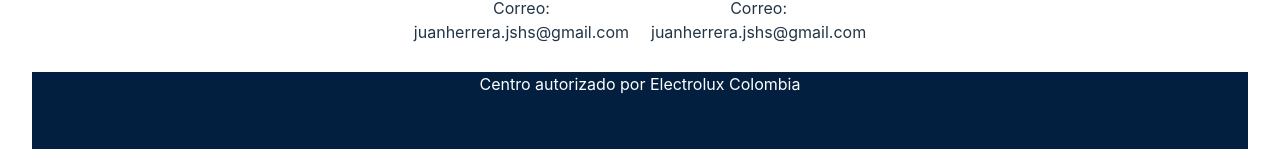
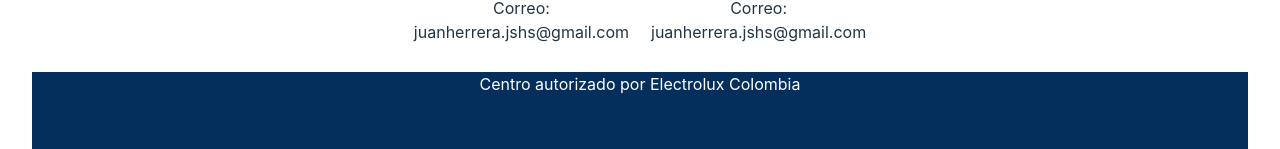
Before and after one commit to Sebash12/Globalelctro, a React (Vite) app: page /contact-us in a window 1280 px wide. Shown: the part 772-921 px from the top of the page. Built offline with nearby package versions, Linux system fonts and the light colour scheme.

Commit message:
Cambio de color del Footer

```diff
--- a/src/components/Footer/Footer.css
+++ b/src/components/Footer/Footer.css
@@ -5,6 +5,6 @@
   /* Ocupar todo el ancho disponible */
   width: 100%;
   min-height: 10vh;
-  background-color: #021f3f;
+  background-color: #042e5c;
   color: white;
 }
```
